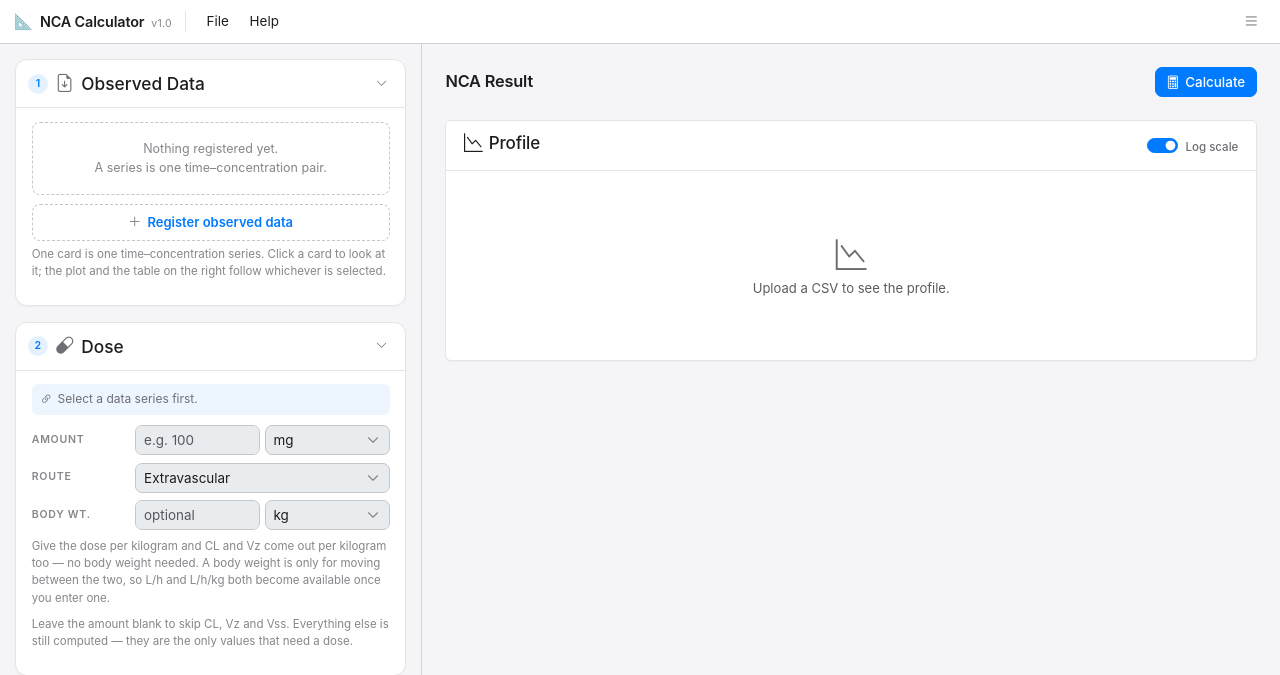
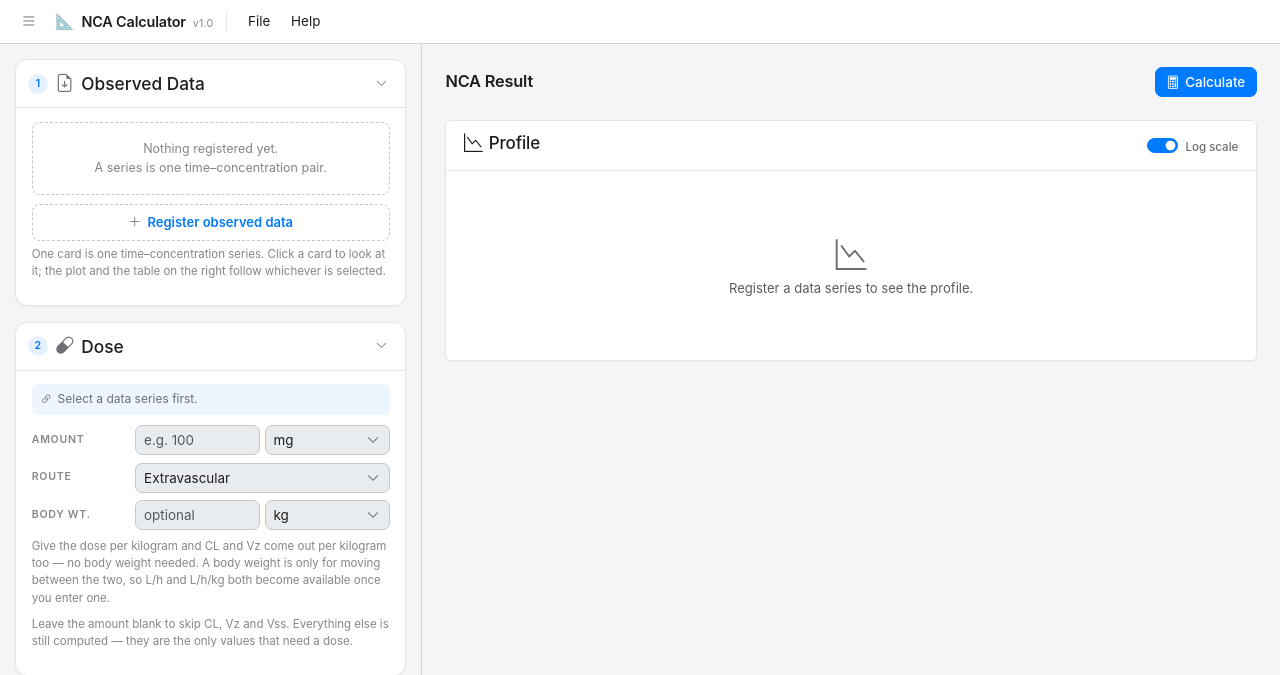
Before and after one commit to snowflower1028/PK-ODE-Simulator, a Django app: page /nca/ in a window 1280 px wide. Shown: the top 675 px of the page. Run offline with Django 5.2, Linux system fonts and the light colour scheme; some libraries are stand-ins or nearby versions.

Commit message:
refactor: put the tool switcher before the tool name
햄버거를 메뉴바 오른쪽 끝에서 왼쪽 끝, 도구 이름 앞으로 옮겼다. 어느 도구를
보고 있는지 읽기 전에 도구를 바꾸는 손잡이가 먼저 눈에 들어오는 자리다.

오른쪽으로 밀던 margin-left:auto 를 걷어내고, 목록도 오른쪽 끝 기준
(dropdown-menu-end) 대신 버튼 왼쪽에 맞춰 편다. 재 보니 두 페이지 모두
손잡이(14–44) → 이름(56) → 메뉴(248) 순서고, 목록은 버튼 왼쪽 모서리에
붙어 화면 안에 들어온다.

플롯 자리표시자의 "Upload a CSV to see the profile" 도 함께 고쳤다. 자료를
파일로 올리는 것이 아니라 계열로 등록하는 방식이 된 뒤로 화면이 하는 말과
실제로 하는 일이 어긋나 있었다.

Co-Authored-By: Claude Opus 5 <noreply@anthropic.com>

```diff
--- a/simulator/static/simulator/css/style.css
+++ b/simulator/static/simulator/css/style.css
@@ -2600,10 +2600,10 @@ body.is-resizing {
 /* ------------------------------------------------------------ */
 /* 32. 도구 전환 (햄버거)                                          */
 /* ------------------------------------------------------------ */
-/* 메뉴바 오른쪽 끝. margin-left:auto 로 밀어 둔다 — 메뉴가 몇 개든
-   항상 반대쪽 끝에 붙는다. */
+/* 메뉴바 맨 앞, 도구 이름 왼쪽. 어느 도구를 보고 있는지 읽기 전에 도구를
+   바꾸는 손잡이가 먼저 눈에 들어오는 자리다. */
 .app-switcher {
-    margin-left: auto;
+    flex: 0 0 auto;
 }
 .app-switcher-btn {
     display: flex;
--- a/simulator/templates/simulator/_app_switcher.html
+++ b/simulator/templates/simulator/_app_switcher.html
@@ -12,7 +12,7 @@
           aria-expanded="false" aria-label="Choose a tool" title="Choose a tool">
     <i class="bi bi-list"></i>
   </button>
-  <ul class="dropdown-menu app-menu dropdown-menu-end">
+  <ul class="dropdown-menu app-menu">
     <li><h6 class="dropdown-header">Tools</h6></li>
     <li>
       <a class="dropdown-item{% if current == 'simulator' %} active{% endif %}"
--- a/simulator/templates/simulator/index.html
+++ b/simulator/templates/simulator/index.html
@@ -23,6 +23,8 @@
 <body>
 
   <header class="app-menubar">
+    {% include "simulator/_app_switcher.html" with current="simulator" %}
+
     <div class="app-brand">
       <span class="app-brand-mark" aria-hidden="true">🧪</span>
       <span class="app-brand-name">PK ODE Simulator</span>
@@ -109,8 +111,6 @@
       </div>
 
     </nav>
-
-    {% include "simulator/_app_switcher.html" with current="simulator" %}
   </header>
 
   <div class="app-shell">
--- a/simulator/templates/simulator/nca.html
+++ b/simulator/templates/simulator/nca.html
@@ -19,6 +19,8 @@
   <form hidden>{% csrf_token %}</form>
 
   <header class="app-menubar">
+    {% include "simulator/_app_switcher.html" with current="nca" %}
+
     <div class="app-brand">
       <span class="app-brand-mark" aria-hidden="true">📐</span>
       <span class="app-brand-name">NCA Calculator</span>
@@ -47,8 +49,6 @@
         </ul>
       </div>
     </nav>
-
-    {% include "simulator/_app_switcher.html" with current="nca" %}
   </header>
 
   <div class="app-shell">
@@ -256,7 +256,7 @@
         <div class="card-body">
           <div id="nca-plot-placeholder" class="text-center py-5 text-muted">
             <i class="bi bi-graph-down" style="font-size:2rem;"></i><br>
-            Upload a CSV to see the profile.
+            Register a data series to see the profile.
           </div>
           <div id="nca-plot" style="display:none;"></div>
 
```
